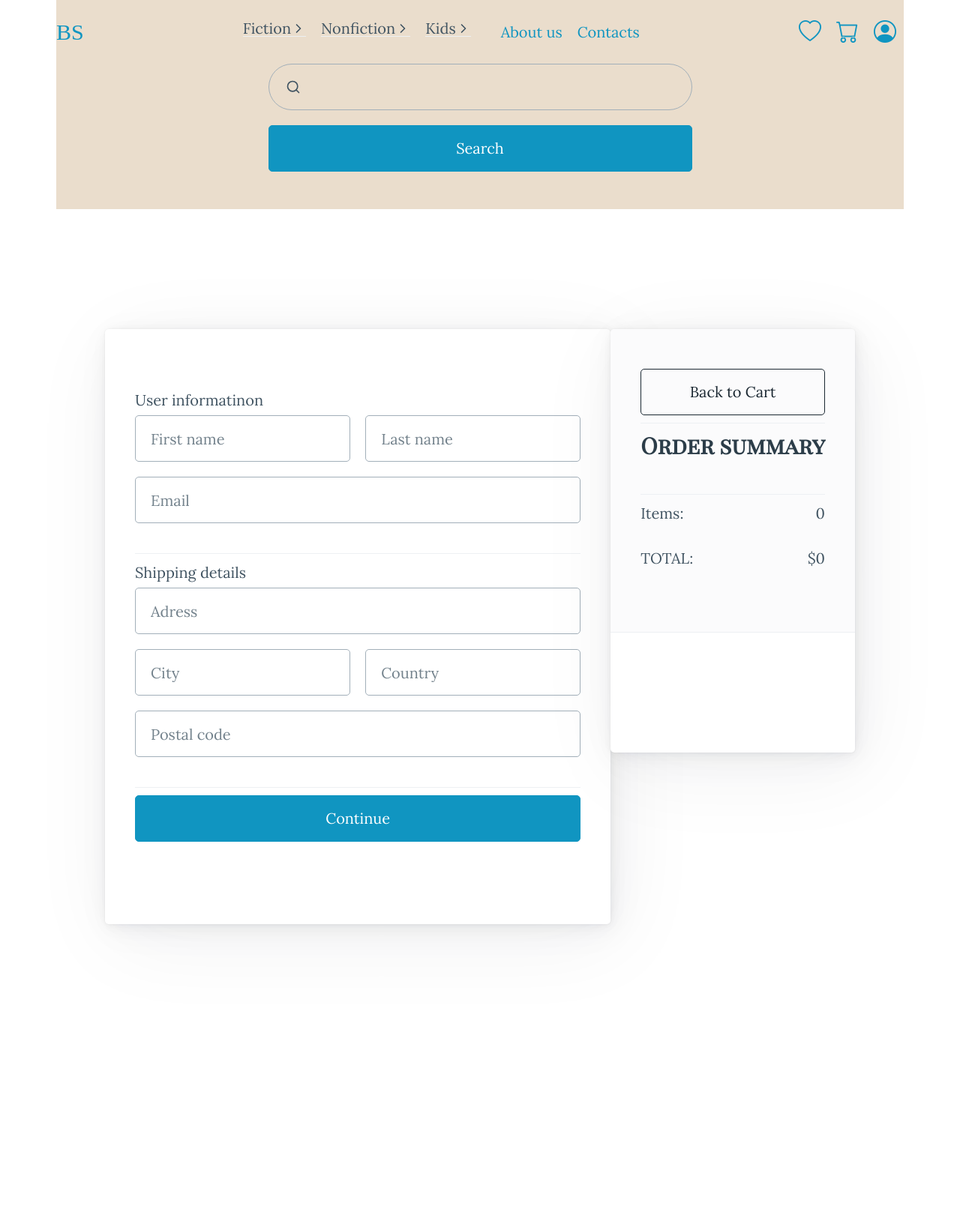
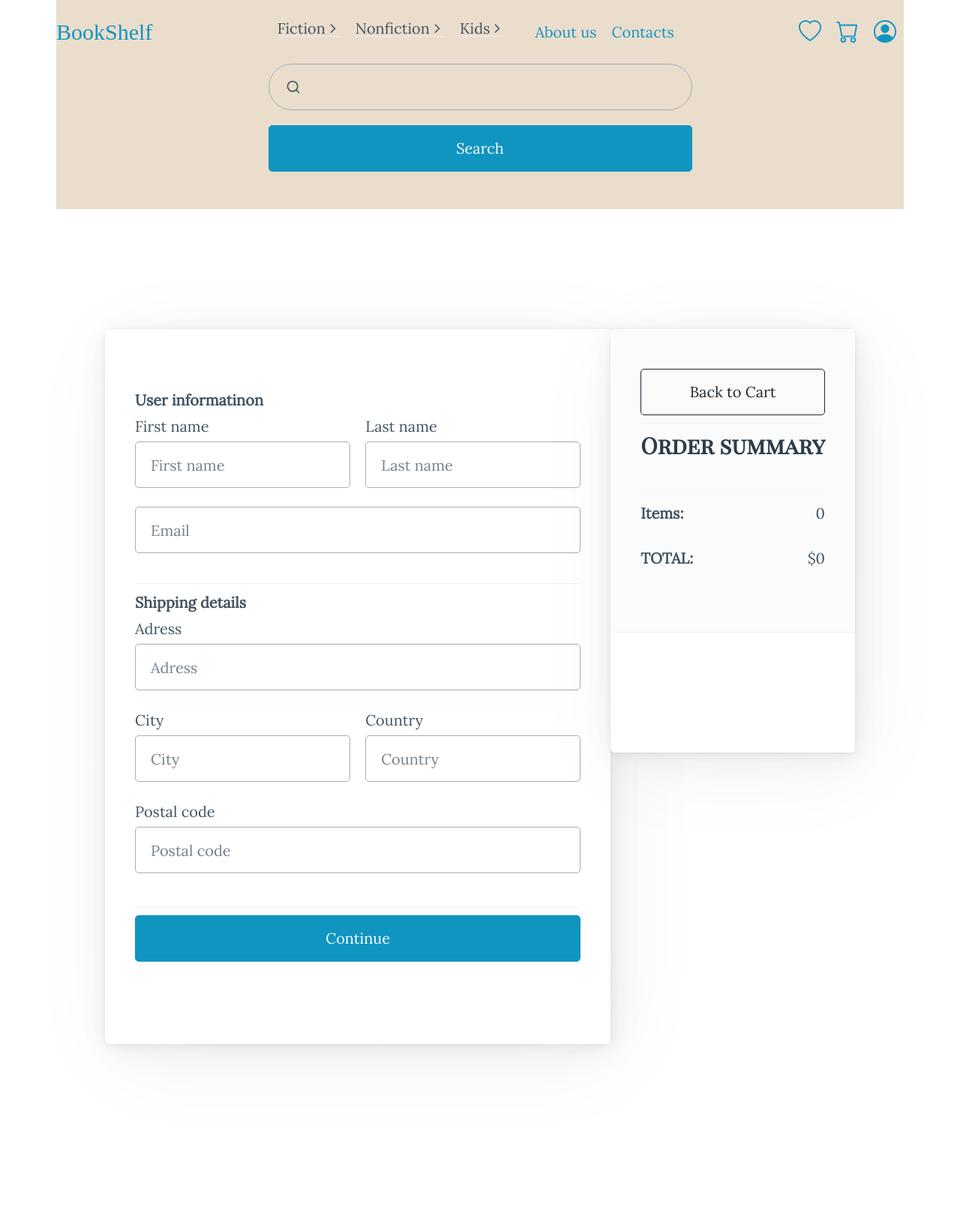
Before and after one commit to SherlockH0/bookshelf, a Django app: page /checkout/ in a window 1280 px wide. Shown: the whole page at 75% size. Before the commit the page ends 1248 px from the top, so only its background shows below. Run offline with Django 5.2, Linux system fonts and the light colour scheme; data comes from the database, SQL or seed files in the repository; both versions use the stored data as it was after the commit; some libraries are stand-ins or nearby versions; some web fonts are replaced.

Commit message:
Some enchantments

```diff
--- a/orders/templates/orders/checkout.html
+++ b/orders/templates/orders/checkout.html
@@ -6,23 +6,40 @@
                 <form id="form">
                     {% csrf_token %}
                     <fieldset>
-                        <legend>User informatinon</legend>
+                        <legend><strong>User informatinon</strong></legend>
                         <div class="grid">
+                            <label for="first_name">
+                                First name
                                 <input required type="text" name="first_name" placeholder="First name" value="{{ user.first_name }}" autocomplete="given-name">
+                            </label>
+                            <label for="last_name">
+                                Last name
                                 <input required type="text" name="last_name" placeholder="Last name" value="{{ user.last_name }}" autocomplete="family-name">
+                            </label>
                         </div>
                         <input required type="email" name="email" placeholder="Email" value="{{ user.email }}" autocomplete="email">
                     </fieldset>
                     <hr>
                     <fieldset>
-                        <legend>Shipping details</legend>
-
+                        <legend><strong>Shipping details</strong></legend>
+                        <label for="adress">
+                            Adress
                             <input required type="text" name="adress" placeholder="Adress" autocomplete="shipping street-address">
+                        </label>
                         <div class="grid">
+                            <label for="city">
+                                City
                                 <input required name="city" placeholder="City" autocomplete="shipping address-level2">
+                            </label>
+                            <label for="country">
+                                Country
                                 <input required name="country" placeholder="Country" autocomplete="shipping country-name">
+                            </label>
                         </div>
+                        <label for="postal_code">
+                            Postal code
                             <input required name="postal_code" placeholder="Postal code" autocomplete="shipping postal-code">
+                        </label>
                     </fieldset>
                     <hr>
                     <button type="submit" id="form-button">Continue</button>
@@ -35,11 +52,11 @@
                     <h3>Order summary</h3>
                     <hr>
                     <div class="space-between">
-                        <p>Items:</p>
+                        <p><strong>Items:</strong></p>
                         <p>{{ order.get_item_count }}</p>
                     </div>
                     <div class="space-between">
-                        <p>TOTAL:</p>
+                        <p><strong>TOTAL:</strong></p>
                         <p>${{ order.get_total }}</p>
                     </div>
                 </header>
--- /dev/null
+++ b/requirements.txt
@@ -0,0 +1,6 @@
+asgiref==3.7.2
+Django==5.0.1
+django-widget-tweaks==1.5.0
+pillow==10.2.0
+sqlparse==0.4.4
+tzdata==2023.4
--- a/shop/templates/shop/utils/base.html
+++ b/shop/templates/shop/utils/base.html
@@ -64,7 +64,7 @@
 	<div class="navbar">
 		<nav>
 			<ul>
-			  <li><a href="{% url 'shop-home' %}" class="navbar__brand">BS</a></li>
+			  <li><a href="{% url 'shop-home' %}" class="navbar__brand">BookShelf</a></li>
 			</ul>
 			<ul class="navbar__links" data-visible="false">
 				{% for section in sections %}
--- a/static/css/main.css
+++ b/static/css/main.css
@@ -156,21 +156,8 @@ main {
 html {
   scroll-behavior: smooth;
   scroll-padding: 10rem;
-  scrollbar-width: thin;
-  scrollbar-color: var(--pico-form-element-border-color) var(--pico-form-element-background-color);
 }
 
-html::-webkit-scrollbar {
-  width: 2vw;
-}
-
-html::-webkit-scrollbar-thumb {
-  background-color: var(--pico-form-element-border-color)
-}
-
-html::-webkit-scrollbar-track {
-  background-color: var(--pico-form-element-background-color)
-}
 /*|| UTILITY CLASSES  */
 .mobile-highlight {
   z-index: 200;
--- a/users/templates/users/login.html
+++ b/users/templates/users/login.html
@@ -6,13 +6,14 @@
             <header>
                 <h3>Log In</h3>
             </header>
-            <form method="POST">
+            <form method="post">
                 {% csrf_token %}
                 <fieldset>
                     {% if form.non_field_errors %}
                         <div class="alert alert-warning">{{ form.non_field_errors }}</div>
                     {% endif %}
                     <div>
+                        {{ form.username.label_tag }}
                         {% render_field form.username|add_error_attr:"aria-invalid:true" placeholder=form.username.label %}
                         {% if form.username.errors %}
                           <small>
@@ -21,6 +22,7 @@
                         {% endif %}
                     </div>
                     <div>
+                        {{ form.password.label_tag }}
                         {% render_field form.password|add_error_attr:"aria-invalid:true" placeholder=form.password.label %}
                         {% if form.password.errors %}
                           <small>
--- a/users/templates/users/register.html
+++ b/users/templates/users/register.html
@@ -14,6 +14,7 @@
                     {% endif %}
                     <div class="grid">
                         <div>
+                            {{ form.first_name.label_tag }}
                             {% render_field form.first_name|add_error_attr:"aria-invalid:true" placeholder="First name" %}
                             {% if form.first_name.errors %}
                               <small>
@@ -22,6 +23,7 @@
                             {% endif %}
                         </div>
                         <div>
+                            {{ form.last_name.label_tag }}
                             {% render_field form.last_name|add_error_attr:"aria-invalid:true" placeholder="Last name" %}
                             {% if form.last_name.errors %}
                               <small>
@@ -31,6 +33,7 @@
                         </div>
                     </div>
                     <div>
+                        {{ form.email.label_tag }}
                         {% render_field form.email|add_error_attr:"aria-invalid:true" placeholder=form.email.label %}
                         {% if form.email.errors %}
                           <small>
@@ -39,6 +42,7 @@
                         {% endif %}
                     </div>
                     <div>
+                        {{ form.password1.label_tag }}
                         {% render_field form.password1|add_error_attr:"aria-invalid:true" placeholder=form.password1.label %}
                         {% if form.password1.errors %}
                           <small>
@@ -47,6 +51,7 @@
                         {% endif %}
                     </div>
                     <div>
+                        {{ form.password2.label_tag }}
                         {% render_field form.password2|add_error_attr:"aria-invalid:true" placeholder=form.password2.label %}
                         {% if form.password2.errors %}
                           <small>
```
Also changed, not shown: users/templates/users/profile.html (+8 -2 lines), db.sqlite3 (added), 1 other file. Lines whose indentation alone changed are shown as unchanged.
